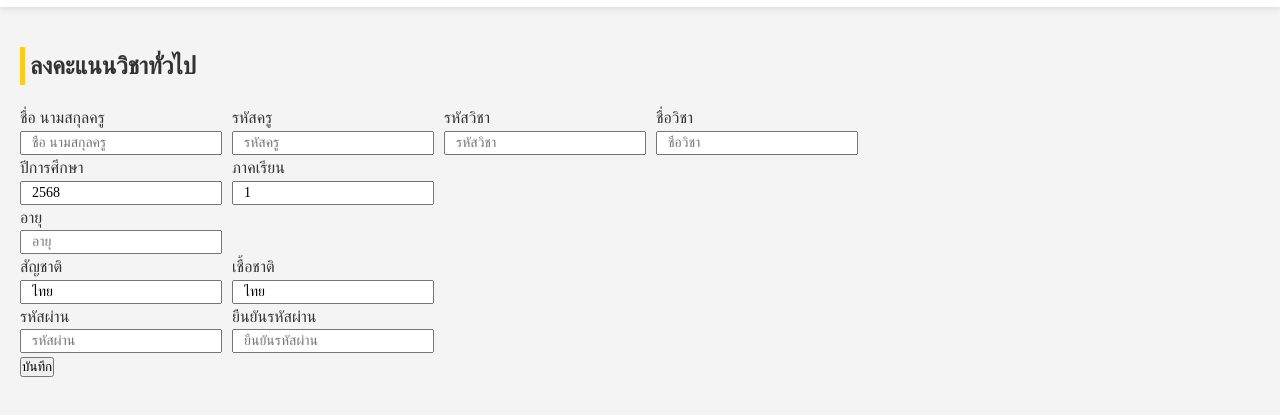
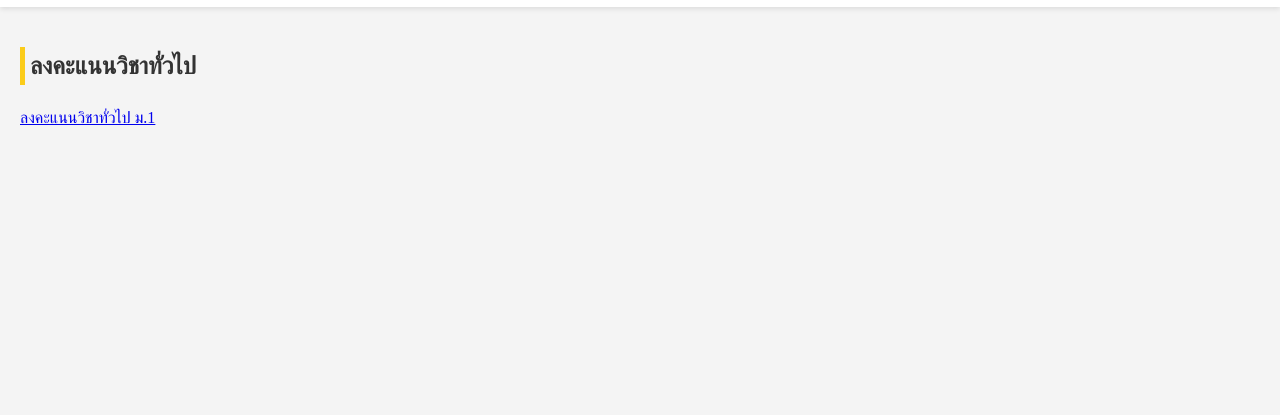
Before and after one commit to InfoproACE/SLW-School, a plain HTML site: page programs/gssr.html in a window 1280 px wide. Shown: the part 63-478 px from the top of the page. Drawn offline with Linux system fonts and the light colour scheme; no server answers; sample sign-in values are in the browser's storage; a web font is replaced by a local one.

Commit message:
Update gssr.html

```diff
--- a/programs/gssr.html
+++ b/programs/gssr.html
@@ -33,71 +33,7 @@
         <div class="klw-flex">
             <h1>ลงคะแนนวิชาทั่วไป</h1>
         </div>
-        <form method="post" autocomplete="off" name="hello-sheet">
-            <div style="display: flex;gap: 10px;">
-                  <div style=" display: grid; text-align: left; ">
-                      <label for="name">ชื่อ นามสกุลครู</label>
-                      <input type="text" id="name" placeholder="ชื่อ นามสกุลครู" name="name_teacher" required="">
-                  </div>
-                  <div style=" display: grid; text-align: left; ">
-                      <label for="id_teacher">รหัสครู</label>
-                      <input type="number" id="id_teacher" placeholder="รหัสครู" name="id_teacher" required="">
-                  </div>
-                  <div style=" display: grid; text-align: left; ">
-                        <label for="ids">รหัสวิชา</label>
-                        <input type="text" id="ids" name="ids"  placeholder="รหัสวิชา" required>
-                  </div>
-                  <div style=" display: grid; text-align: left; ">
-                        <label for="names">ชื่อวิชา</label>
-                        <input type="text" id="names" name="names" placeholder="ชื่อวิชา" required>
-                  </div>
-              </div>
-
-            <div style="display: flex;gap: 10px;">
-                    <div style=" display: grid; text-align: left; ">
-                        <label for="Years">ปีการศึกษา</label>
-                        <input type="nember" id="Years" name="link" placeholder="ปีการศึกษา" value="2568" required>
-                    </div>
-
-                    <div style=" display: grid; text-align: left; ">
-                        <label for="Term">ภาคเรียน</label>
-                        <input type="nember" id="Term" name="link" placeholder="ภาคเรียน" value="1" required>
-                    </div>
-              </div>
-
-            <div style="display: flex;gap: 10px;">
-                    <div style=" display: grid; text-align: left; ">
-                        <label for="age">อายุ</label>
-                        <input type="text" id="age" name="age" placeholder="อายุ" required>
-                    </div>
-              </div>
-
-            <div style="display: flex;gap: 10px;">
-                    <div style=" display: grid; text-align: left; ">
-                        <label for="nationality">สัญชาติ</label>
-                        <input type="text" id="nationality" name="nationality" placeholder="สัญชาติ" value="ไทย" required>
-                    </div>
-
-                    <div style=" display: grid; text-align: left; ">
-                        <label for="ethnicity">เชื้อชาติ</label>
-                        <input type="text" id="ethnicity" name="race" placeholder="เชื้อชาติ" value="ไทย" required>
-                    </div>
-              </div>
-
-            <div style="display: flex;gap: 10px;">
-                    <div style=" display: grid; text-align: left; ">
-                        <label for="password">รหัสผ่าน</label>
-                        <input type="password" id="password" name="password" placeholder="รหัสผ่าน" required>
-                    </div>
-
-                    <div style=" display: grid; text-align: left; ">
-                        <label for="confirm-password">ยืนยันรหัสผ่าน</label>
-                        <input type="password" id="confirm-password" name="confirm_passeord" placeholder="ยืนยันรหัสผ่าน" required>
-                    </div>
-              </div>
-
-            <button type="submit" name="submit" value="Send message" class="btn btn-primary">บันทึก</button>
-        </form>
+        <a href="grade1">ลงคะแนนวิชาทั่วไป ม.1</a>
 
     </main>
 
```
